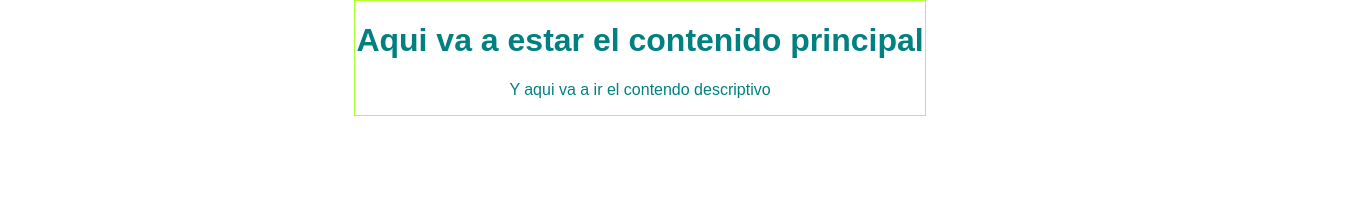
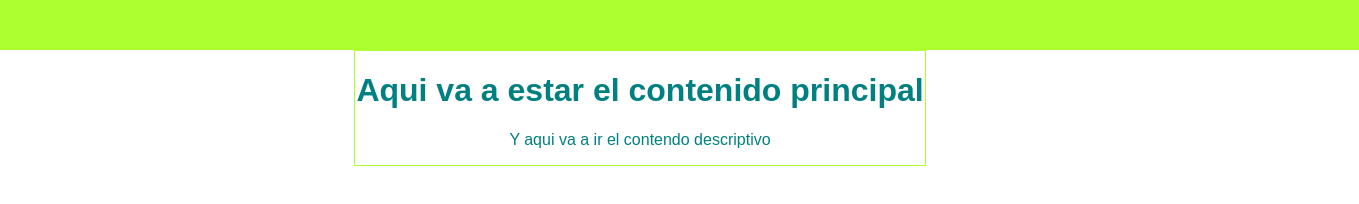
Before and after one commit to carlos-Espinoza-perez/Carlos_Hebertos_Espinoza-, a plain HTML site: page index.html in a window 1280 px wide. Shown: the whole page, 1359 px wide, since content can reach past the window. Drawn offline with Linux system fonts and the light colour scheme.

Commit message:
con esta ya esta la parte de la cabezera en index,html

```diff
--- a/index.html
+++ b/index.html
@@ -7,6 +7,11 @@
     <link rel="stylesheet" href="style.css">
 </head>
 <body>
+    <header>
+        <nav>
+
+        </nav>
+    </header>
     <div class="container">
         <h1 class="h1">Aqui va a estar el contenido principal</h1>
         <p class="p">Y aqui va a ir el contendo descriptivo</p>
--- a/style.css
+++ b/style.css
@@ -25,3 +25,9 @@ body {
     margin: auto;
     border: 1px solid greenyellow;
 }
+
+header {
+    height: 50px;
+    width: 1359px;
+    background-color: greenyellow;
+}
```
